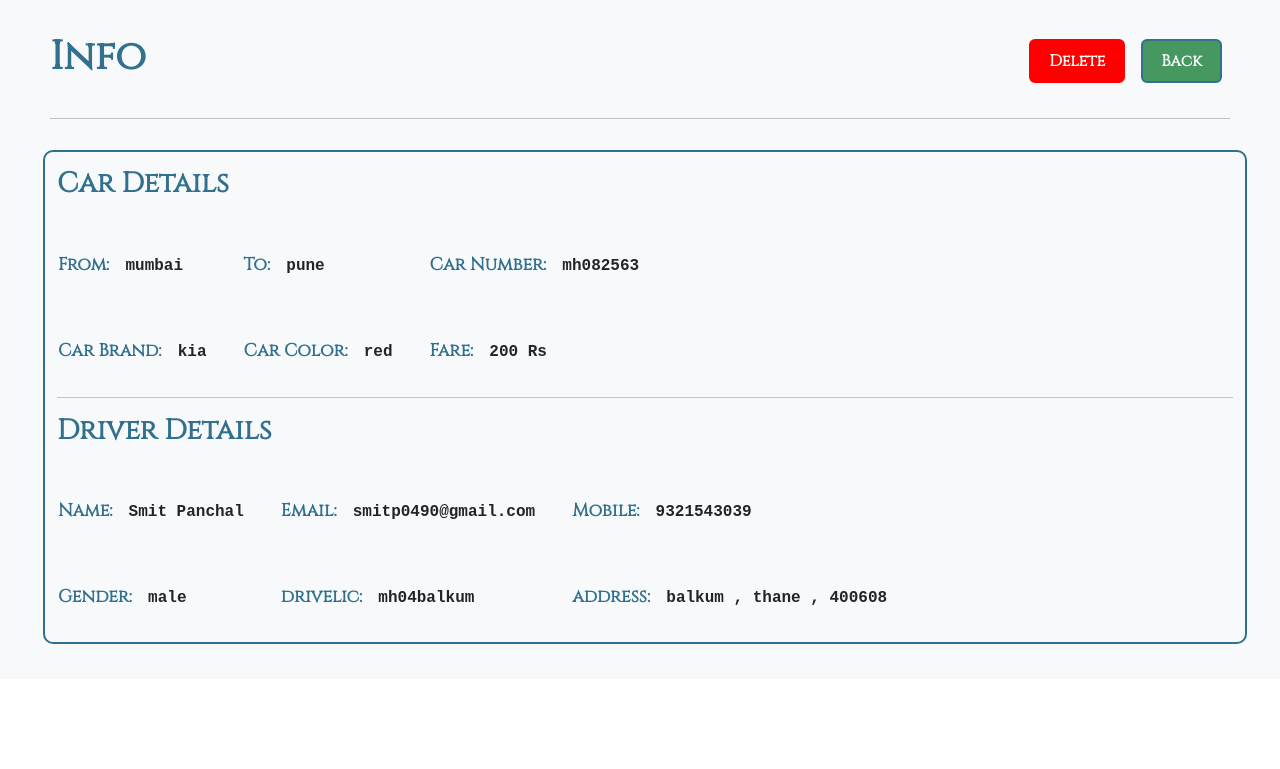
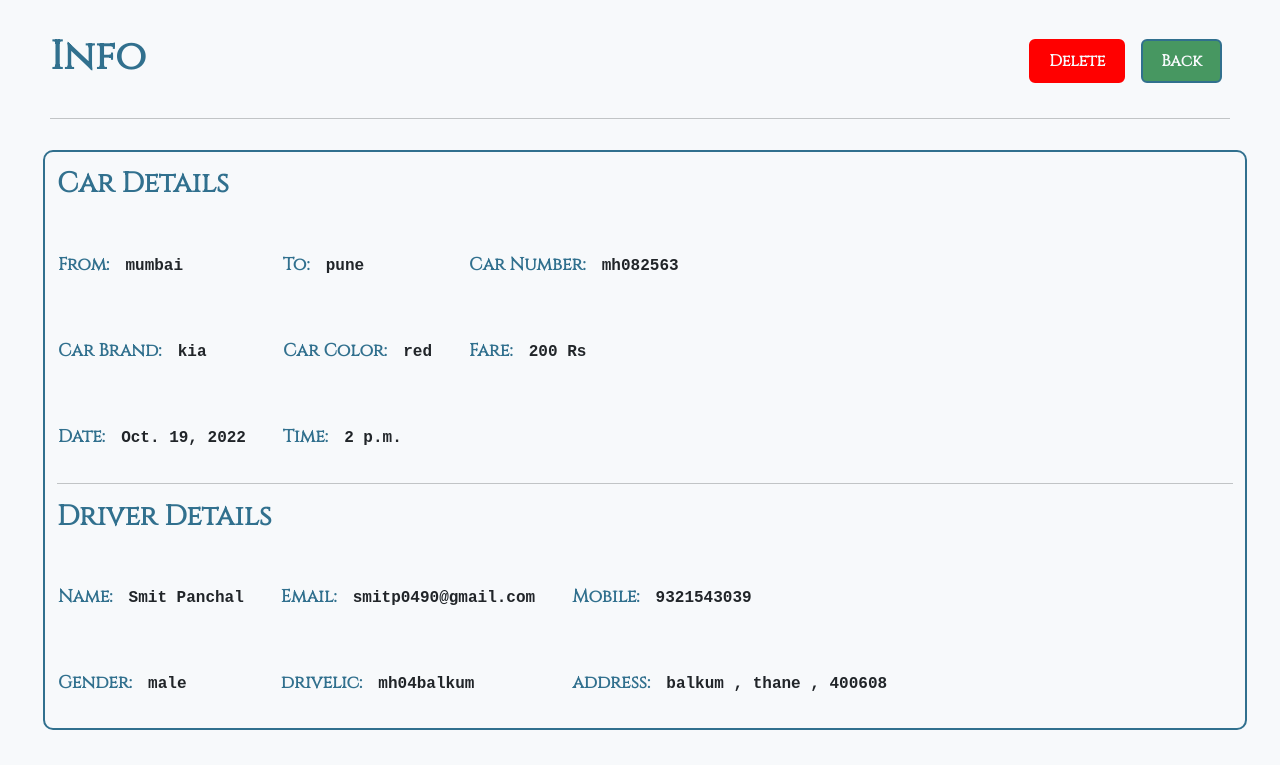
Before and after one commit to SmitPanchal61/CarPool, a Django app: page /7 in a window 1280 px wide. Shown: the top 769 px of the page. Run offline with Django 4.2, Linux system fonts and the light colour scheme; data comes from the database, SQL or seed files in the repository; both versions use the stored data as it was after the commit.

Commit message:
some changes to the pricing system

```diff
--- a/home/templates/fullCarpool.html
+++ b/home/templates/fullCarpool.html
@@ -65,6 +65,16 @@
                 <p class="fcarpoolInfo" id="price">{{ x.price }} Rs</p>
               </td>
             </tr>
+            <tr>
+              <td>
+                <label for="brand">Date:</label>
+                <p class="fcarpoolInfo" id="brand">{{ x.poolDate }}</p>
+              </td>
+              <td>
+                <label for="color">Time:</label>
+                <p class="fcarpoolInfo" id="color">{{ x.poolTime }}</p>
+              </td>
+            </tr>
           </table>
           <hr />
           <h3>Driver Details</h3>
--- a/home/templates/search.html
+++ b/home/templates/search.html
@@ -32,6 +32,7 @@
                                 <p class="carpoolPos" >{{ x.start }}</p>
                                 <p class="carpoolPos" >➡️</p>
                                 <p class="carpoolPos" >{{ x.to }}</p>
+                                <p class="carpoolPos addInfo" >Fare: {{ x.price }} Rs</p>
                                 <form action="/search/{{ x.id }}" method="post">
                                     {% csrf_token %}
                                     <button type="submit"  class="btn btn-primary profileBtn my-2 my-sm-6 carpoolbtn">Open</button>
--- a/home/views.py
+++ b/home/views.py
@@ -161,8 +161,10 @@ def carpools(request):
         petrol = 105
         mnt = 35
 
-        if travelDist<=20:
+        if travelDist<=10:
             price = 50
+        elif travelDist<=20 and travelDist>10:
+            price = 70
         else:
             price = (((travelDist/milage)*petrol)*0.25)+mnt
 
```
Also changed, not shown: home/templates/fullCarpoolSearch.html (+10 -0 lines), db.sqlite3.
